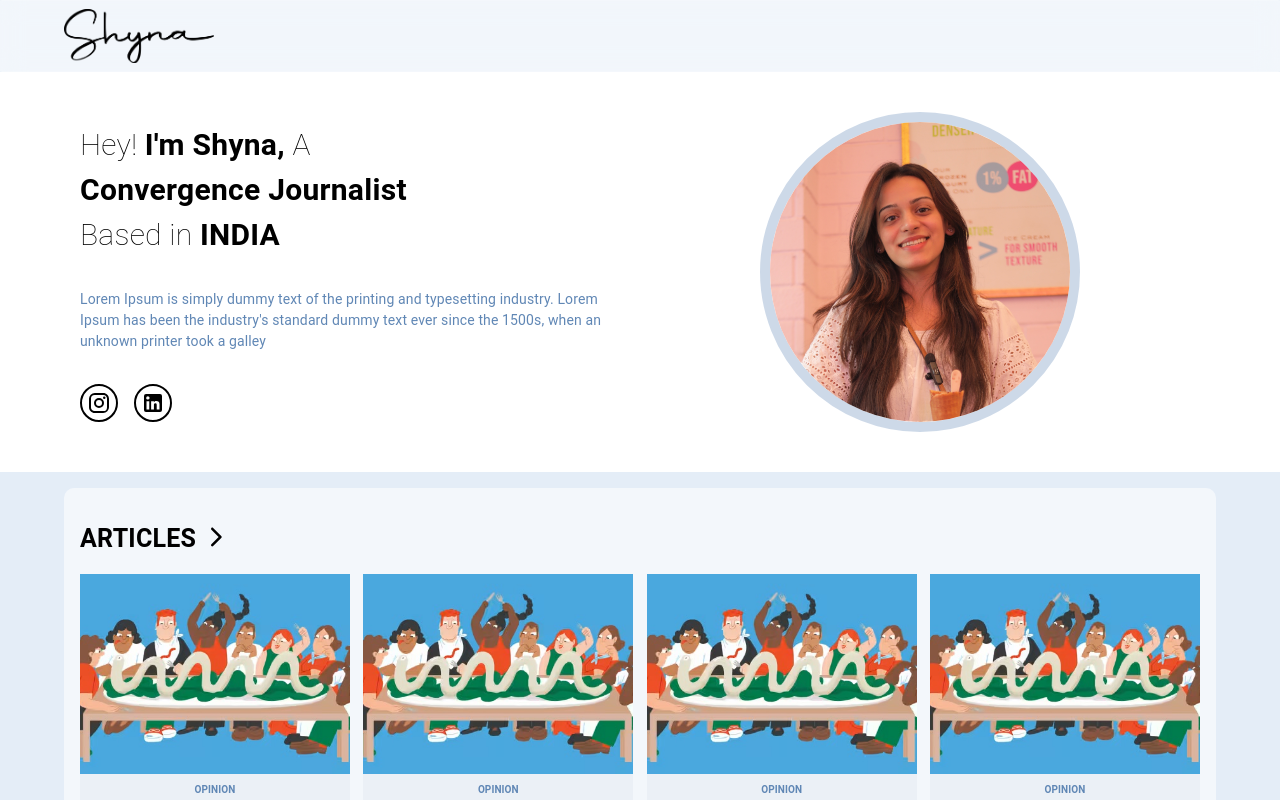
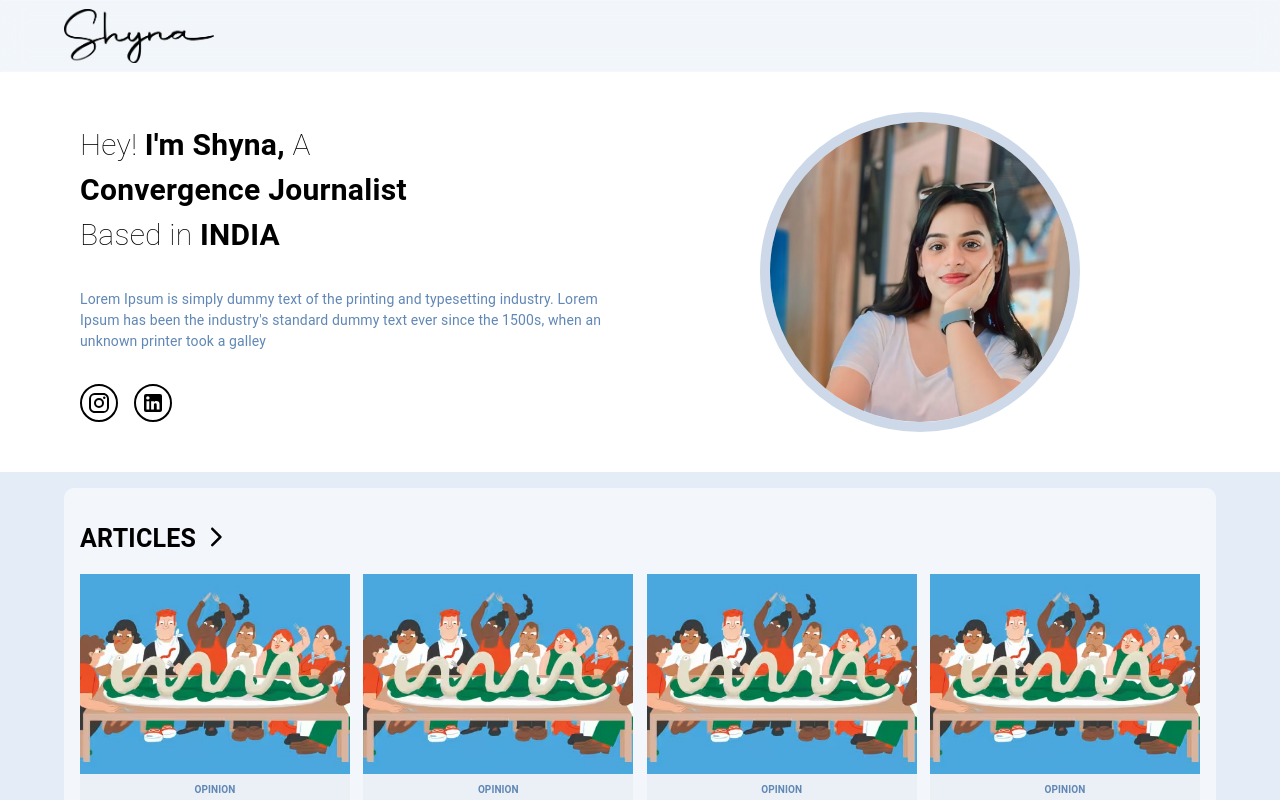
Before and after one commit to MANANTANDON/next-shyna, a Next.js app: page / in a window 1280 px wide. Shown: the top 800 px of the page. Built offline with nearby package versions, Linux system fonts and the light colour scheme.

Commit message:
photos updated...

```diff
--- a/src/components/TopContainer.jsx
+++ b/src/components/TopContainer.jsx
@@ -76,8 +76,8 @@ export const TopContainer = () => {
                 }}
               >
                 <Image
-                  src="/shyna.JPG"
-                  blurDataURL="/shyna.JPG"
+                  src="/shyna.jpeg"
+                  blurDataURL="/shyna.jpeg"
                   layout="fill"
                   objectFit="cover"
                   objectPosition="center"
```
Also changed, not shown: public/shyna.jpeg (renamed from public/IMG_3665.jpeg).
